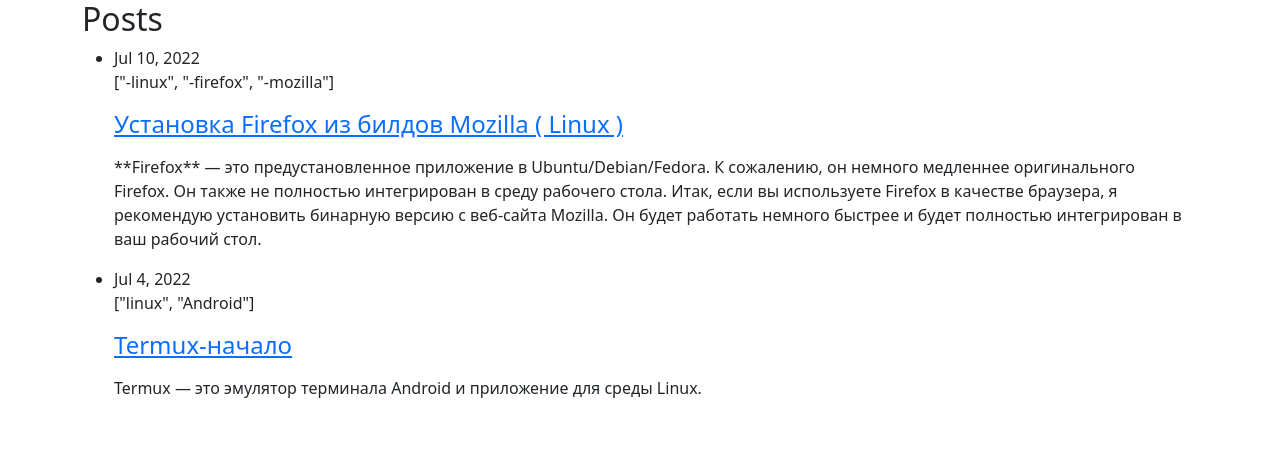
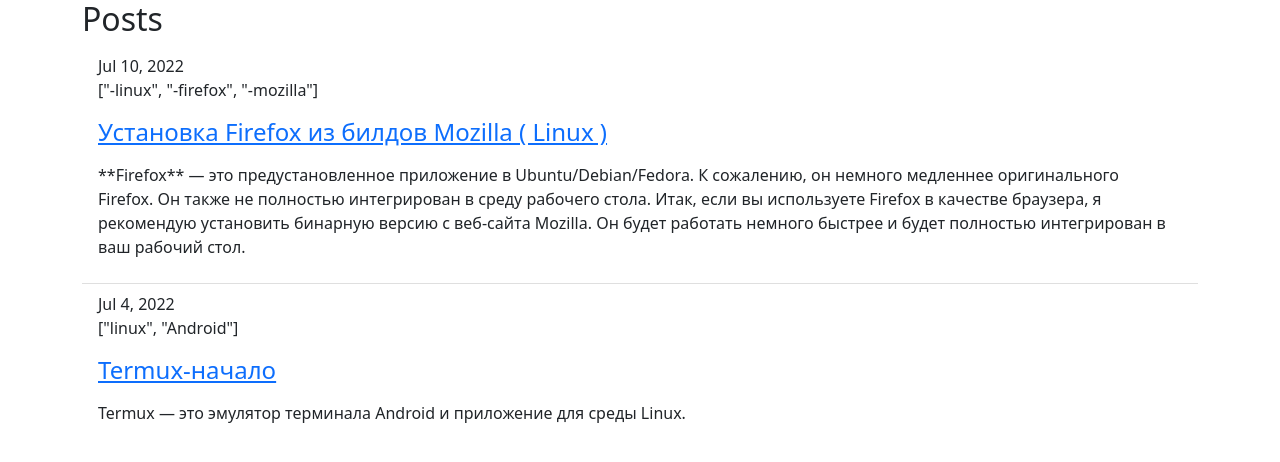
Before and after one commit to Dmistep/only-posts, a Jekyll site: the page built from index.html, in a window 1280 px wide. Shown: the top 462 px of the page. Built offline with Jekyll 4.4.1, drawn with Linux system fonts in a browser that asks for light colours.

Commit message:
update default.html

```diff
--- a/_layouts/default.html
+++ b/_layouts/default.html
@@ -21,9 +21,9 @@
 
             {%- if site.posts.size > 0 -%}
             <h2 class="post-list-heading">{{ page.list_title | default: "Posts" }}</h2>
-            <ul class="post-list">
+            <ul class="list-group list-group-flush">
                 {%- for post in site.posts -%}
-                <li>
+                <li class="list-group-item">
                     {%- assign date_format = site.minima.date_format | default: "%b %-d, %Y" -%}
                     <span class="post-meta">{{ post.date | date: date_format }}</span>
                     <!-- <p class="post-meta">{{ post.categories | capitalize | join: ', ' }}</p>-->
```
